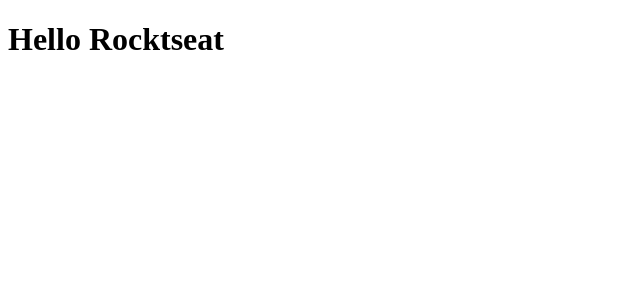
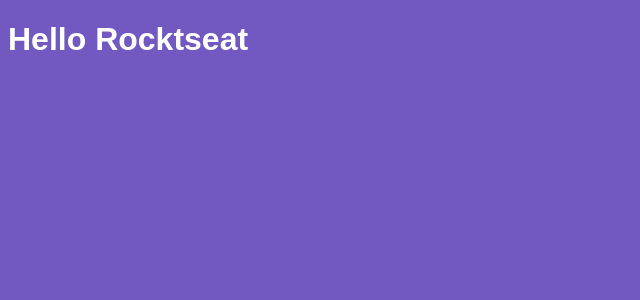
Before and after one commit to RodrigoSenna88/modulo04, a React app: page / in a window 1280 px wide. Shown: the top 300 px of the page, without its empty margins (0-640 px from the left). Built offline with nearby package versions, Linux system fonts and the light colour scheme.

Commit message:
configurando loaders style e css

```diff
--- a/package.json
+++ b/package.json
@@ -12,6 +12,8 @@
     "@babel/preset-env": "^7.8.6",
     "@babel/preset-react": "^7.8.3",
     "babel-loader": "^8.0.6",
+    "css-loader": "^3.4.2",
+    "style-loader": "^1.1.3",
     "webpack": "^4.42.0",
     "webpack-cli": "^3.3.11",
     "webpack-dev-server": "^3.10.3"
--- /dev/null
+++ b/src/App.css
@@ -0,0 +1,5 @@
+body {
+  background: #7159c1;
+  color: #FFF;
+  font-family: Arial, Helvetica, sans-serif;
+}
--- a/src/App.js
+++ b/src/App.js
@@ -1,4 +1,5 @@
 import React from 'react';
+import './App.css';
 
 function App() {
   return <h1>Hello Rocktseat</h1>
--- a/webpack.config.js
+++ b/webpack.config.js
@@ -17,6 +17,12 @@
         use: {
           loader: 'babel-loader'
         }
+      }, {
+        test: /\.css$/,
+        use: [
+          { loader: 'style-loader' },
+          { loader: 'css-loader' },
+        ]
       }
     ]
   }
```
Also changed, not shown: 1 other file (tests, documents, lock files or other folders).
